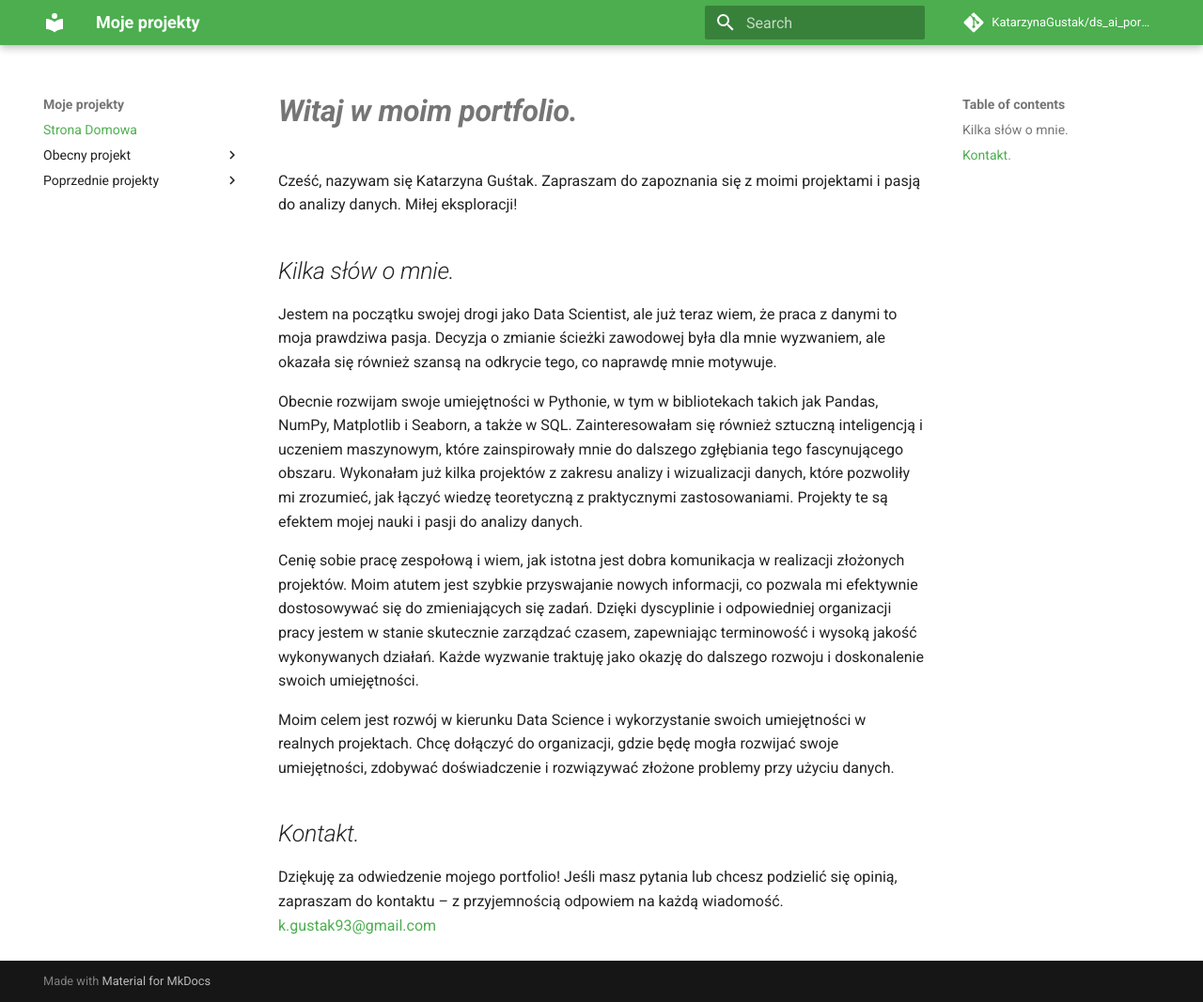
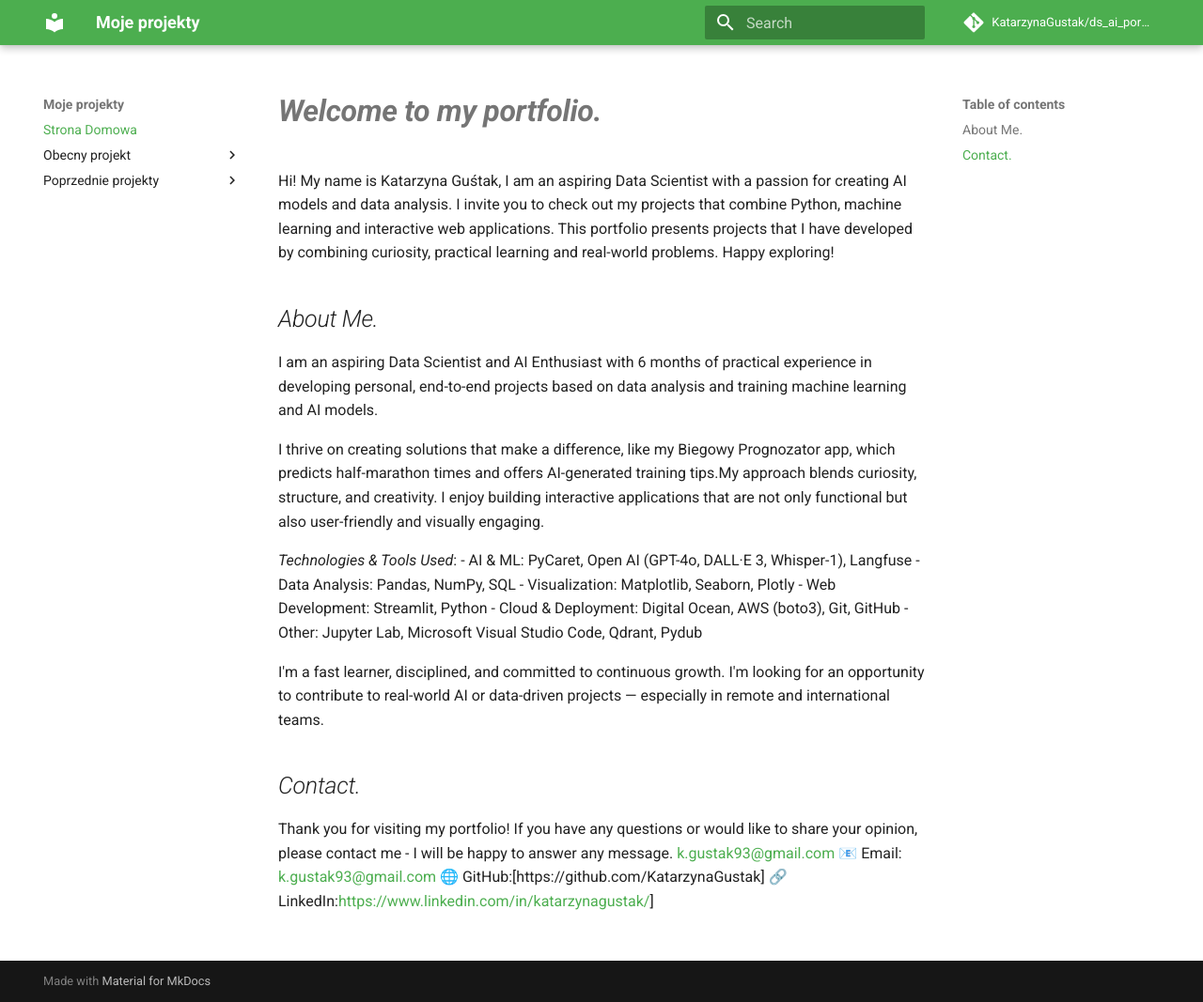
Before and after one commit to KatarzynaGustak/ds_ai_portfolio, an MkDocs documentation site: the page built from docs/index.md, in a window 1280 px wide and 1067 px high. Shown: the whole window at 94% size. Built offline with MkDocs 1.6.1 and Material for MkDocs 9.7.7, drawn with Linux system fonts in a browser that asks for light colours; comment, search, counter and statistics services are not loaded.

Commit message:
new about me

```diff
--- a/docs/index.md
+++ b/docs/index.md
@@ -1,19 +1,27 @@
-# **_Witaj w moim portfolio._**
+# **_Welcome to my portfolio._**
 
-Cześć, nazywam się Katarzyna Guśtak. Zapraszam do zapoznania się z moimi projektami i pasją do analizy danych. Miłej eksploracji!
+Hi! My name is Katarzyna Guśtak, I am an aspiring Data Scientist with a passion for creating AI models and data analysis. I invite you to check out my projects that combine Python, machine learning and interactive web applications. This portfolio presents projects that I have developed by combining curiosity, practical learning and real-world problems. Happy exploring!
 
-## *Kilka słów o mnie.*
+## *About Me.*
 
-Jestem na początku swojej drogi jako Data Scientist, ale już teraz wiem, że praca z danymi to moja prawdziwa pasja. Decyzja o zmianie ścieżki zawodowej była dla mnie wyzwaniem, ale okazała się również szansą na odkrycie tego, co naprawdę mnie motywuje.
+I am an aspiring Data Scientist and AI Enthusiast with 6 months of practical experience in developing personal, end-to-end projects based on data analysis and training machine learning and AI models.
 
-Obecnie rozwijam swoje umiejętności w Pythonie, w tym w bibliotekach takich jak Pandas, NumPy, Matplotlib i Seaborn, a także w SQL. Zainteresowałam się również sztuczną inteligencją i uczeniem maszynowym, które zainspirowały mnie do dalszego zgłębiania tego fascynującego obszaru.
-Wykonałam już kilka projektów z zakresu analizy i wizualizacji danych, które pozwoliły mi zrozumieć, jak łączyć wiedzę teoretyczną z praktycznymi zastosowaniami. Projekty te są efektem mojej nauki i pasji do analizy danych.
+I thrive on creating solutions that make a difference, like my Biegowy Prognozator app, which predicts half-marathon times and offers AI-generated training tips.My approach blends curiosity, structure, and creativity. I enjoy building interactive applications that are not only functional but also user-friendly and visually engaging.
 
-Cenię sobie pracę zespołową i wiem, jak istotna jest dobra komunikacja w realizacji złożonych projektów. Moim atutem jest szybkie przyswajanie nowych informacji, co pozwala mi efektywnie dostosowywać się do zmieniających się zadań. Dzięki dyscyplinie i odpowiedniej organizacji pracy jestem w stanie skutecznie zarządzać czasem, zapewniając terminowość i wysoką jakość wykonywanych działań. Każde wyzwanie traktuję jako okazję do dalszego rozwoju i doskonalenie swoich umiejętności.
+*Technologies & Tools Used*:
+- AI & ML: PyCaret, Open AI (GPT-4o, DALL·E 3, Whisper-1), Langfuse
+- Data Analysis: Pandas, NumPy, SQL
+- Visualization: Matplotlib, Seaborn, Plotly
+- Web Development: Streamlit, Python
+- Cloud & Deployment: Digital Ocean, AWS (boto3), Git, GitHub
+- Other: Jupyter Lab, Microsoft Visual Studio Code, Qdrant, Pydub
 
-Moim celem jest rozwój w kierunku Data Science i wykorzystanie swoich umiejętności w realnych projektach. Chcę dołączyć do organizacji, gdzie będę mogła rozwijać swoje umiejętności, zdobywać doświadczenie i rozwiązywać złożone problemy przy użyciu danych.
+I'm a fast learner, disciplined, and committed to continuous growth. I'm looking for an opportunity to contribute to real-world AI or data-driven projects — especially in remote and international teams.
 
-## *Kontakt.*
+## *Contact.*
 
-Dziękuję za odwiedzenie mojego portfolio! Jeśli masz pytania lub chcesz podzielić się opinią, zapraszam do kontaktu – z przyjemnością odpowiem na każdą wiadomość.
+Thank you for visiting my portfolio! If you have any questions or would like to share your opinion, please contact me - I will be happy to answer any message.
 [k.gustak93@gmail.com](mailto:k.gustak93@gmail.com)
+📧 Email: [k.gustak93@gmail.com](mailto:k.gustak93@gmail.com)
+🌐 GitHub:[https://github.com/KatarzynaGustak]
+🔗 LinkedIn:[https://www.linkedin.com/in/katarzynagustak/](https://www.linkedin.com/in/katarzynagustak/)]
```
